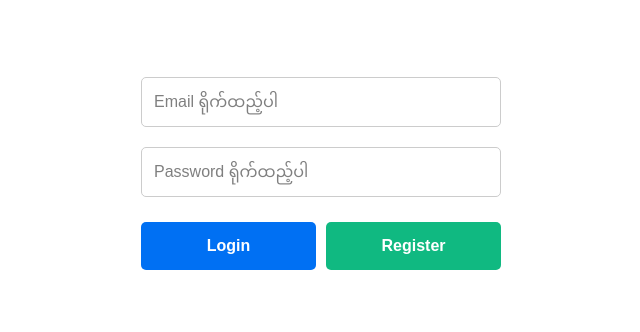
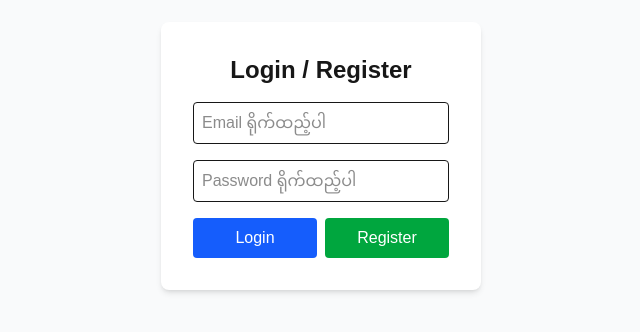
Before and after one commit to aungaungaug15-crypto/Aung124, a Next.js app: page /login in a window 1280 px wide. Shown: the part 244-576 px from the top of the page, without its empty margins (319-959 px from the left). Built offline with nearby package versions, Linux system fonts and the light colour scheme; no server answers.

Commit message:
Add Supabase auth login and register logic

```diff
--- /dev/null
+++ b/app/login/page.js
@@ -0,0 +1,81 @@
+'use client'
+import { useState } from 'react'
+import { supabase } from '@/lib/supabaseClient' // သင့်ရဲ့ supabaseClient ဖိုင်ရှိရာ လမ်းကြောင်းအတိုင်း ပြင်ပါ
+
+export default function AuthPage() {
+  const [email, setEmail] = useState('')
+  const [password, setPassword] = useState('')
+  const [loading, setLoading] = useState(false)
+  const [message, setMessage] = useState('')
+
+  // အကောင့်သစ်ဖွင့်ခြင်း (Register)
+  const handleSignUp = async (e) => {
+    e.preventDefault()
+    setLoading(true)
+    const { error } = await supabase.auth.signUp({ email, password })
+    if (error) {
+      setMessage(error.message)
+    } else {
+      setMessage('အကောင့်ဖွင့်ခြင်းအောင်မြင်ပါသည်! Email ကိုဝင်၍ Verify လုပ်ပါ။')
+    }
+    setLoading(false)
+  }
+
+  // အကောင့်ဝင်ခြင်း (Login)
+  const handleLogin = async (e) => {
+    e.preventDefault()
+    setLoading(true)
+    const { error } = await supabase.auth.signInWithPassword({ email, password })
+    if (error) {
+      setMessage(error.message)
+    } else {
+      setMessage('အကောင့်ဝင်ရောက်ခြင်း အောင်မြင်ပါသည်!')
+      // Dashboard သို့ Redirect လုပ်ရန် ဤနေရာတွင် ထည့်နိုင်သည်
+    }
+    setLoading(false)
+  }
+
+  return (
+    <div className="flex flex-col items-center justify-center min-h-screen bg-gray-50">
+      <form className="p-8 bg-white shadow-md rounded-lg w-80">
+        <h2 className="text-2xl font-bold mb-4 text-center">Login / Register</h2>
+
+        {message && <p className="mb-4 text-sm text-center text-blue-600">{message}</p>}
+
+        <input
+          type="email"
+          placeholder="Email ရိုက်ထည့်ပါ"
+          value={email}
+          onChange={(e) => setEmail(e.target.value)}
+          className="w-full p-2 mb-4 border rounded"
+          required
+        />
+        <input
+          type="password"
+          placeholder="Password ရိုက်ထည့်ပါ"
+          value={password}
+          onChange={(e) => setPassword(e.target.value)}
+          className="w-full p-2 mb-4 border rounded"
+          required
+        />
+
+        <div className="flex space-x-2">
+          <button
+            onClick={handleLogin}
+            disabled={loading}
+            className="w-full bg-blue-600 text-white p-2 rounded hover:bg-blue-700"
+          >
+            Login
+          </button>
+          <button
+            onClick={handleSignUp}
+            disabled={loading}
+            className="w-full bg-green-600 text-white p-2 rounded hover:bg-green-700"
+          >
+            Register
+          </button>
+        </div>
+      </form>
+    </div>
+  )
+}
```
